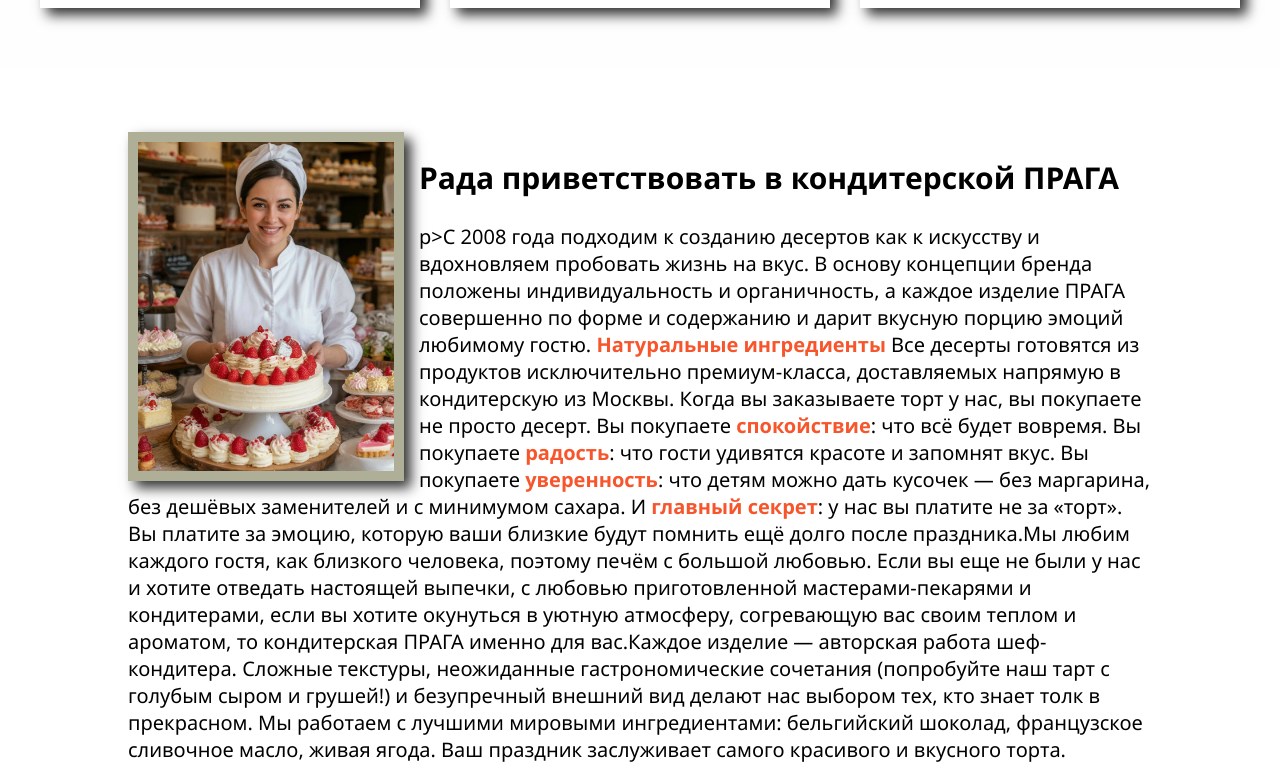
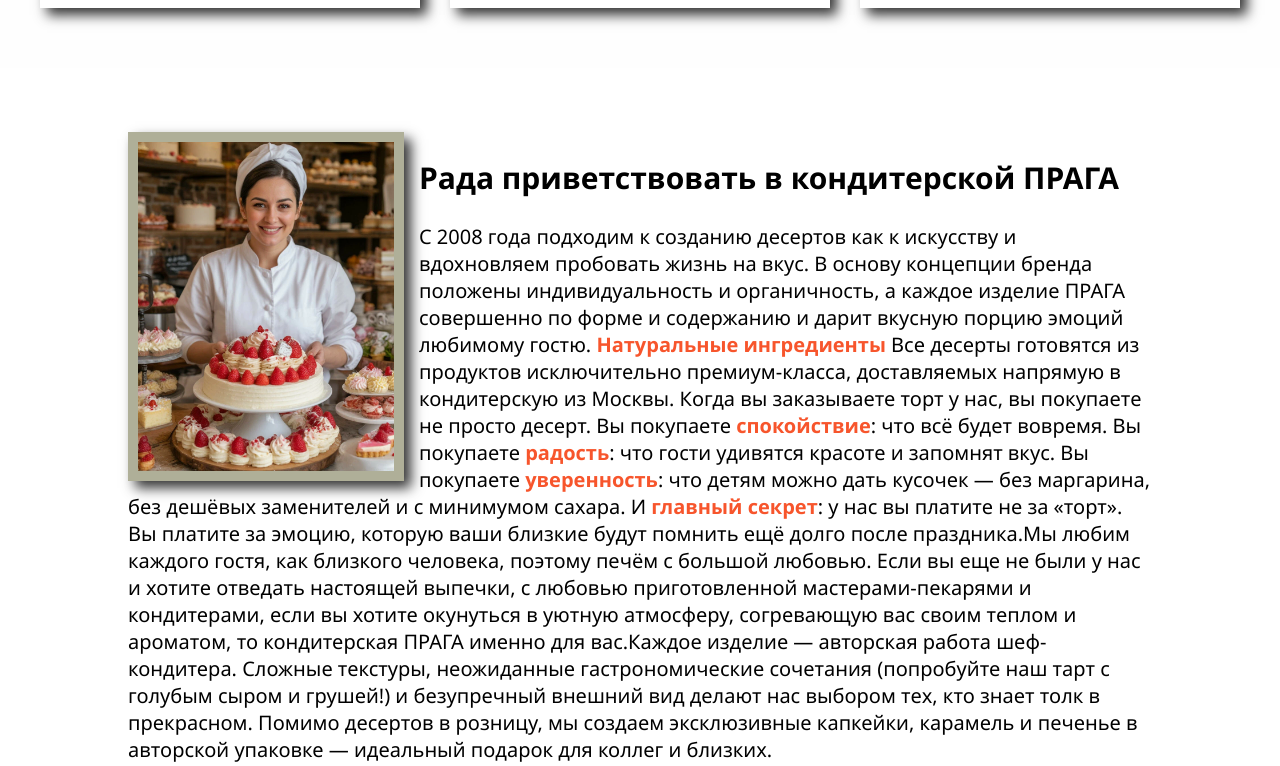
Before and after one commit to kseniabordina/kseniabordina.github.io, a plain HTML site: page index.html in a window 1280 px wide. Shown: the part 1587-2353 px from the top of the page. Drawn offline with Linux system fonts and the light colour scheme.

Commit message:
Update index.html

```diff
--- a/index.html
+++ b/index.html
@@ -78,7 +78,7 @@
     <div class="menu_assortiment" id="menu1">
         <img src="IMG/assortmenu.webp" alt="" class="assortmenu">
             <h2 class="hello_word">Рада приветствовать в кондитерской ПРАГА</h2>
-            p>С 2008 года подходим к созданию десертов как к искусству и вдохновляем пробовать жизнь на вкус.
+            <p>С 2008 года подходим к созданию десертов как к искусству и вдохновляем пробовать жизнь на вкус.
         В основу концепции бренда положены индивидуальность и органичность, а каждое изделие ПРАГА совершенно по форме и содержанию
         и дарит вкусную порцию эмоций любимому гостю.
         <span class="letter">Натуральные ингредиенты</span>
@@ -92,9 +92,6 @@
         человека, поэтому печём с большой любовью. Если вы еще не были у нас и хотите отведать настоящей выпечки, с любовью приготовленной
         мастерами-пекарями и кондитерами, если вы хотите окунуться в уютную атмосферу, согревающую вас своим теплом и ароматом,
         то кондитерская ПРАГА именно для вас.Каждое изделие — авторская работа шеф-кондитера. Сложные текстуры, неожиданные гастрономические сочетания (попробуйте наш тарт с голубым сыром и грушей!) и безупречный внешний вид делают нас выбором тех, кто знает толк в прекрасном.
-
-        Мы работаем с лучшими мировыми ингредиентами: бельгийский шоколад, французское сливочное масло, живая ягода. Ваш праздник заслуживает самого красивого и вкусного торта.
-
         Помимо десертов в розницу, мы создаем эксклюзивные капкейки, карамель и печенье в авторской упаковке — идеальный подарок для коллег и близких.</p>
 
     </div>
```
